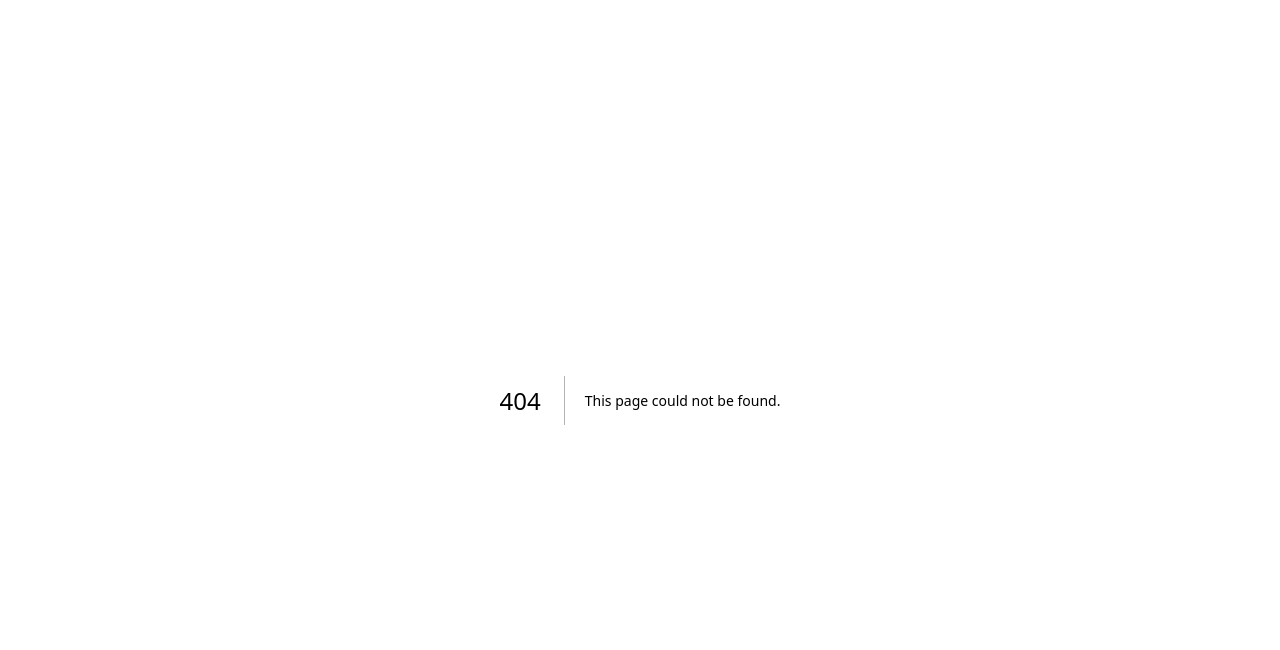
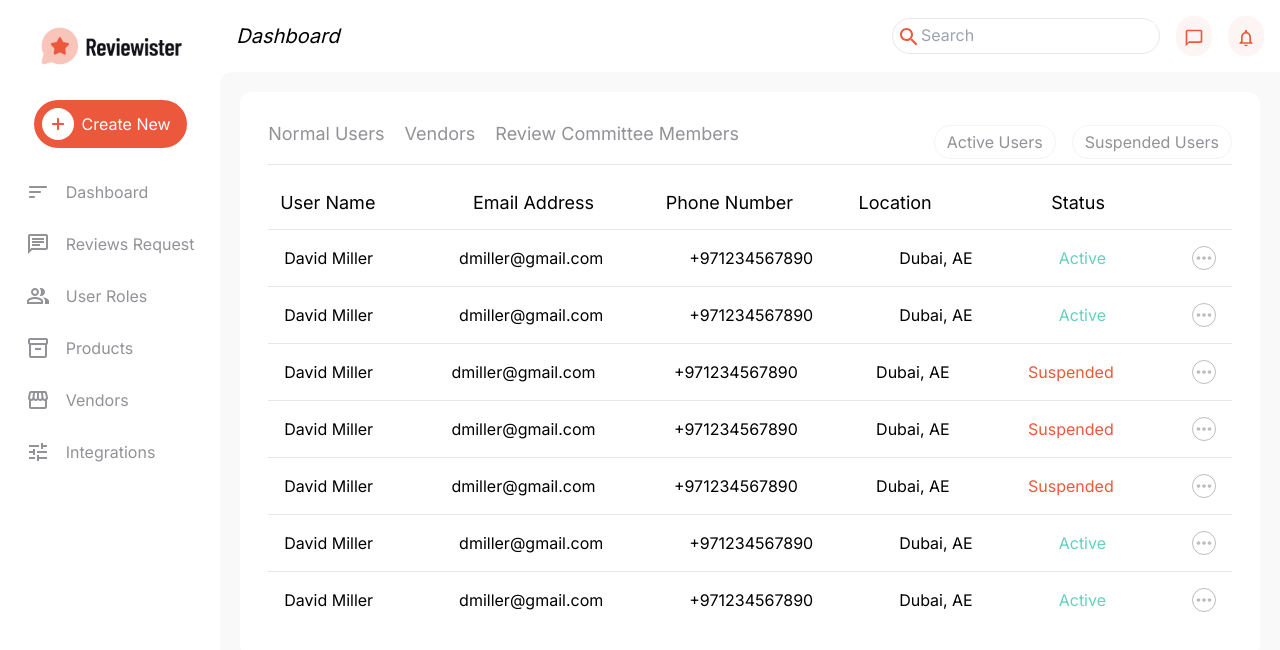
Before and after one commit to Hamaddogar/techniyyat, a Next.js app: page /user-roles in a window 1280 px wide. Before the commit this address had no page. Shown: the top 650 px of the page. Built offline with nearby package versions, Linux system fonts and the light colour scheme.

Commit message:
User Roles page added

```diff
--- /dev/null
+++ b/src/app/(adminRoot)/(admin)/user-roles/page.tsx
@@ -0,0 +1,47 @@
+import UserCard from "@/components/UserRoles/UserCard";
+import { user } from "@/constants/UserRoles";
+import React from "react";
+
+const page = () => {
+  return (
+    <div className="bg-white p-7 rounded-xl">
+      <div className="flex items-center justify-between border-b border-gray-200 ">
+        <div className="flex gap-5 text-lg text-[#252530]/50 mb-4">
+          <h3>Normal Users</h3>
+          <h3>Vendors</h3>
+          <h3>Review Committee Members</h3>
+        </div>
+        <div className="flex gap-4 text-[#252530]/50">
+          <button className="border px-3 p-1 rounded-full border-gray-100">
+            Active Users
+          </button>
+          <button className="border py-1 px-3 rounded-full border-gray-100">
+            Suspended Users
+          </button>
+        </div>
+      </div>
+      <div className="text-lg flex mb-3 mt-6 justify-between ">
+        <span className="w-full flex items-center ml-3">User Name</span>
+        <span className="w-full  flex items-center ml-3">Email Address</span>
+        <span className="w-full flex items-center ml-3">Phone Number</span>
+        <span className="w-full flex items-center ml-3">Location</span>
+        <span className="w-full flex items-center ml-3">Status</span>
+        <span className="w-full hidden  items-center ml-3">Status</span>
+      </div>
+      <div>
+        {user.map((item, i) => (
+          <UserCard
+            key={i}
+            username={item.name}
+            email={item.email}
+            phone={item.phone}
+            status={item.status}
+            location={item.location}
+          />
+        ))}
+      </div>
+    </div>
+  );
+};
+
+export default page;
--- /dev/null
+++ b/src/components/UserRoles/UserCard.tsx
@@ -0,0 +1,34 @@
+import React from "react";
+import MoreHorizOutlinedIcon from "@mui/icons-material/MoreHorizOutlined";
+const UserCard = ({
+  username,
+  email,
+  phone,
+  location,
+  status,
+}: {
+  username: string;
+  email: string;
+  phone: string;
+  location: string;
+  status: string;
+}) => {
+  return (
+    <div className="flex items-center p-4 bg-white border-t border-gray-200 justify-between">
+      <span>{username}</span>
+      <span>{email}</span>
+      <span>{phone}</span>
+      <span>{location}</span>
+      <span
+        className={`${
+          status === "Active" ? "text-[#65D0BD]" : "text-[#EC583C]"
+        }`}
+      >
+        {status}
+      </span>
+      <MoreHorizOutlinedIcon className="border border-[#252530]/30 rounded-full text-[#252530]/30" />
+    </div>
+  );
+};
+
+export default UserCard;
--- /dev/null
+++ b/src/constants/UserRoles.ts
@@ -0,0 +1,51 @@
+export const user = [
+  {
+    name: "David Miller",
+    email: "dmiller@gmail.com",
+    phone: "+971234567890",
+    location: "Dubai, AE",
+    status: "Active",
+  },
+  {
+    name: "David Miller",
+    email: "dmiller@gmail.com",
+    phone: "+971234567890",
+    location: "Dubai, AE",
+    status: "Active",
+  },
+  {
+    name: "David Miller",
+    email: "dmiller@gmail.com",
+    phone: "+971234567890",
+    location: "Dubai, AE",
+    status: "Suspended",
+  },
+  {
+    name: "David Miller",
+    email: "dmiller@gmail.com",
+    phone: "+971234567890",
+    location: "Dubai, AE",
+    status: "Suspended",
+  },
+  {
+    name: "David Miller",
+    email: "dmiller@gmail.com",
+    phone: "+971234567890",
+    location: "Dubai, AE",
+    status: "Suspended",
+  },
+  {
+    name: "David Miller",
+    email: "dmiller@gmail.com",
+    phone: "+971234567890",
+    location: "Dubai, AE",
+    status: "Active",
+  },
+  {
+    name: "David Miller",
+    email: "dmiller@gmail.com",
+    phone: "+971234567890",
+    location: "Dubai, AE",
+    status: "Active",
+  },
+];
```
